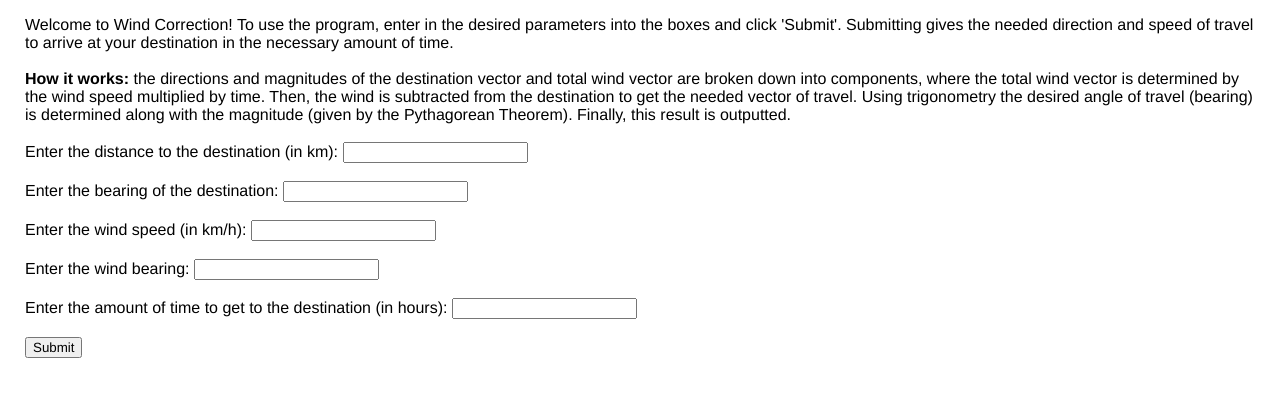
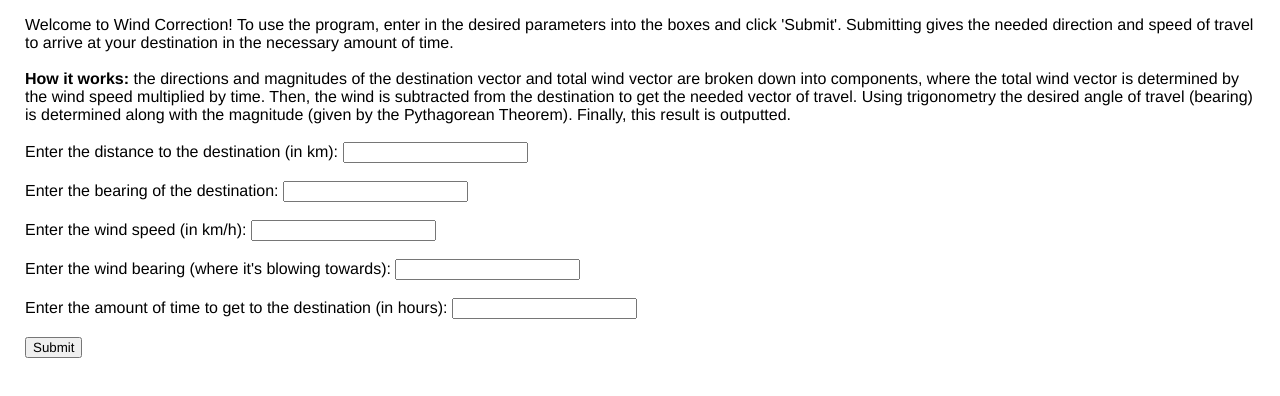
Before and after one commit to ry51/windCorrection, a plain HTML site: page index.html in a window 1280 px wide. Shown: the part 108-504 px from the top of the page. Drawn offline with Linux system fonts and the light colour scheme.

Commit message:
Update index.html

```diff
--- a/index.html
+++ b/index.html
@@ -20,7 +20,7 @@
 	<p>Enter the distance to the destination (in km):  </p><input type="text" id="dl"><br><br>
 	<p>Enter the bearing of the destination:  </p><input type="text" id="db"><br><br>
 	<p>Enter the wind speed (in km/h):  </p><input type="text" id="ws"><br><br>
-	<p>Enter the wind bearing:  </p><input type="text" id="wb"><br><br>
+	<p>Enter the wind bearing (where it's blowing towards):  </p><input type="text" id="wb"><br><br>
 	<p>Enter the amount of time to get to the destination (in hours):  </p><input type="text" id="t"><br><br>
 	<button onclick="calculate()">Submit</button><br><br>
     <script src="./main.js"></script>
```
